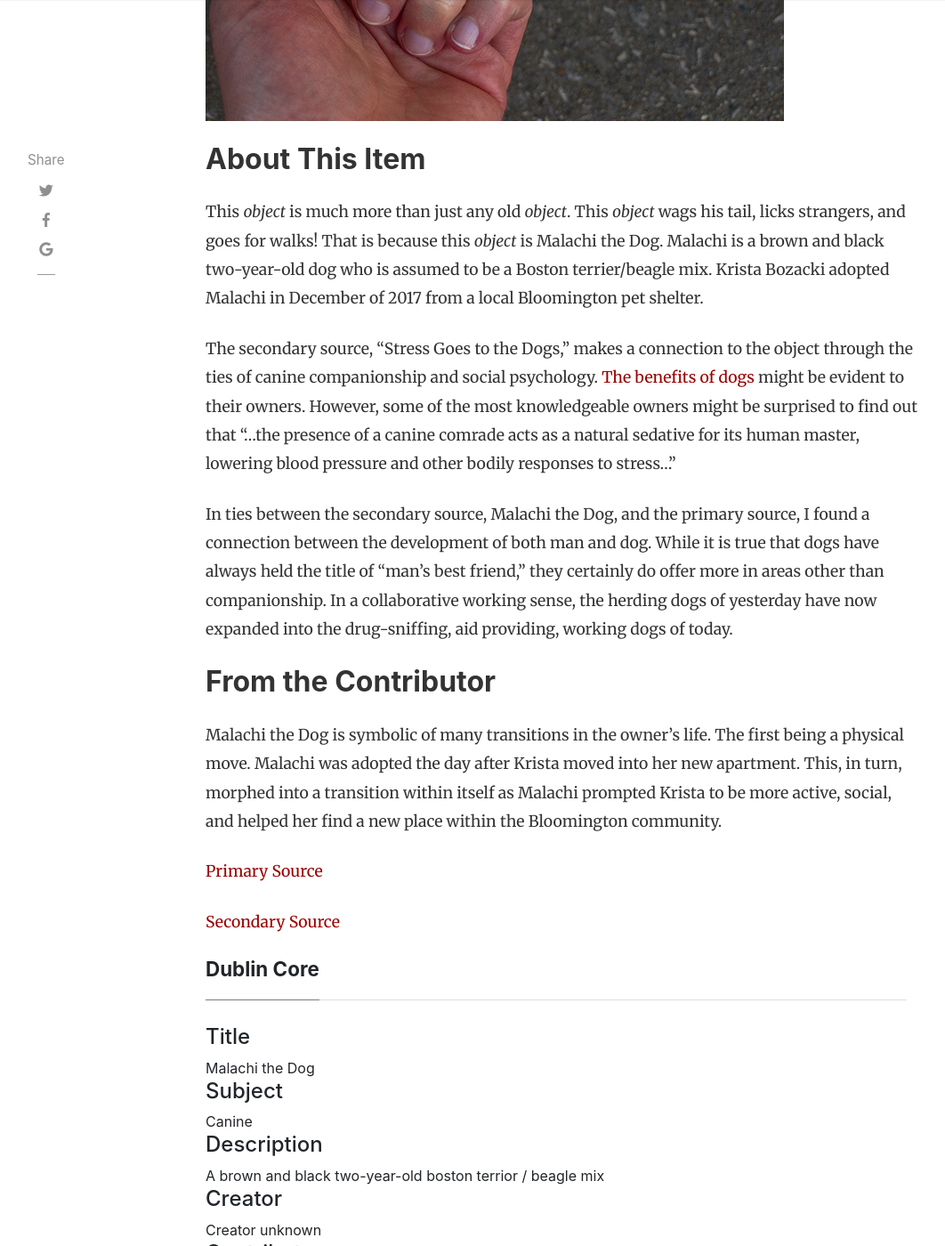
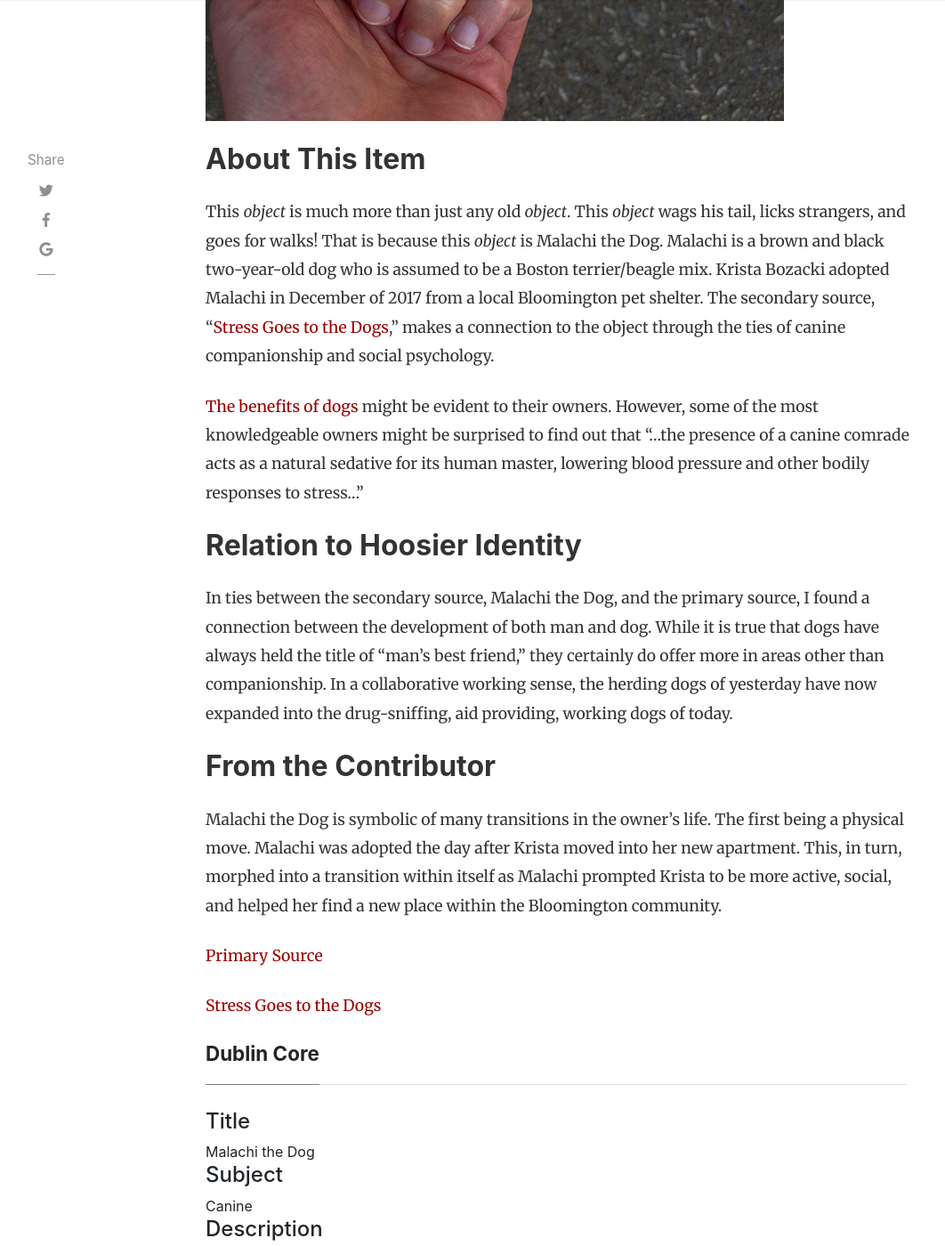
Before and after one commit to H301HistoryHarvest/H301HistoryHarvest, a Jekyll site: the page built from _items/2019-10-03-0007.md, in a window 1280 px wide and 1400 px high, scrolled down 1116 px. Shown: the whole window at 89% size, without its empty margins (54-1116 px from the left). Built offline with Jekyll 4.4.1, drawn with Linux system fonts in a browser that asks for light colours; nearby versions of some CDN libraries; comment, search, counter and statistics services are not loaded.

Commit message:
Update 2019-10-03-0007.md

```diff
--- a/_items/2019-10-03-0007.md
+++ b/_items/2019-10-03-0007.md
@@ -16,14 +16,13 @@ tags: [ Animal, Canine, Mixed Breed, Domesticated, Shelter Dog, Social Psycholog
 
 ## About This Item
 
-This *object* is much more than just any old *object*. This *object* wags his tail, licks strangers, and goes for walks! That is because this *object* is Malachi the Dog. Malachi is a brown and black two-year-old dog who is assumed to be a Boston terrier/beagle mix. Krista Bozacki adopted Malachi in December of 2017 from a local Bloomington pet shelter.
+This *object* is much more than just any old *object*. This *object* wags his tail, licks strangers, and goes for walks! That is because this *object* is Malachi the Dog. Malachi is a brown and black two-year-old dog who is assumed to be a Boston terrier/beagle mix. Krista Bozacki adopted Malachi in December of 2017 from a local Bloomington pet shelter. The secondary source, "[Stress Goes to the Dogs](https://www.jstor.org/stable/3976005?Search=yes&resultItemClick=true&searchText=stress&searchText=goes&searchText=to&searchText=the&searchText=dogs&searchUri=%2Faction%2FdoBasicSearch%3FQuery%3Dstress%2Bgoes%2Bto%2Bthe%2Bdogs&ab_segments=0%2Fbasic_SYC-4802%2Ftest1&refreqid=search%3Aba4917c76dfa816ffc4347cb347e9aa1&seq=1#metadata_info_tab_contents)," makes a connection to the object through the ties of canine companionship and social psychology.
 
 
+[The benefits of dogs](https://www.huffpost.com/entry/the-10-health-benefits-of-dogs-and-one-health-risk_n_57dad1b8e4b04a1497b2f5a0) might be evident to their owners. However, some of the most knowledgeable owners might be surprised to find out that "…the presence of a canine comrade acts as a natural sedative for its human master, lowering blood pressure and other bodily responses to stress…"
 
 
-
-The secondary source, "Stress Goes to the Dogs," makes a connection to the object through the ties of canine companionship and social psychology. [The benefits of dogs](https://www.huffpost.com/entry/the-10-health-benefits-of-dogs-and-one-health-risk_n_57dad1b8e4b04a1497b2f5a0) might be evident to their owners. However, some of the most knowledgeable owners might be surprised to find out that "…the presence of a canine comrade acts as a natural sedative for its human master, lowering blood pressure and other bodily responses to stress…"
-
+## Relation to Hoosier Identity
 
 In ties between the secondary source, Malachi the Dog, and the primary source, I found a connection between the development of both man and dog. While it is true that dogs have always held the title of "man's best friend," they certainly do offer more in areas other than companionship. In a collaborative working sense, the herding dogs of yesterday have now expanded into the drug-sniffing, aid providing, working dogs of today.
 
@@ -35,4 +34,4 @@ Malachi the Dog is symbolic of many transitions in the owner's life. The first b
 
 [Primary Source](https://www.ncbi.nlm.nih.gov/pmc/articles/PMC2251326/)
 
-[Secondary Source](https://www.jstor.org/stable/3976005?Search=yes&resultItemClick=true&searchText=stress&searchText=goes&searchText=to&searchText=the&searchText=dogs&searchUri=%2Faction%2FdoBasicSearch%3FQuery%3Dstress%2Bgoes%2Bto%2Bthe%2Bdogs&ab_segments=0%2Fbasic_SYC-4802%2Ftest1&refreqid=search%3Aba4917c76dfa816ffc4347cb347e9aa1&seq=1#metadata_info_tab_contents)
+[Stress Goes to the Dogs](https://www.jstor.org/stable/3976005?Search=yes&resultItemClick=true&searchText=stress&searchText=goes&searchText=to&searchText=the&searchText=dogs&searchUri=%2Faction%2FdoBasicSearch%3FQuery%3Dstress%2Bgoes%2Bto%2Bthe%2Bdogs&ab_segments=0%2Fbasic_SYC-4802%2Ftest1&refreqid=search%3Aba4917c76dfa816ffc4347cb347e9aa1&seq=1#metadata_info_tab_contents)
```
